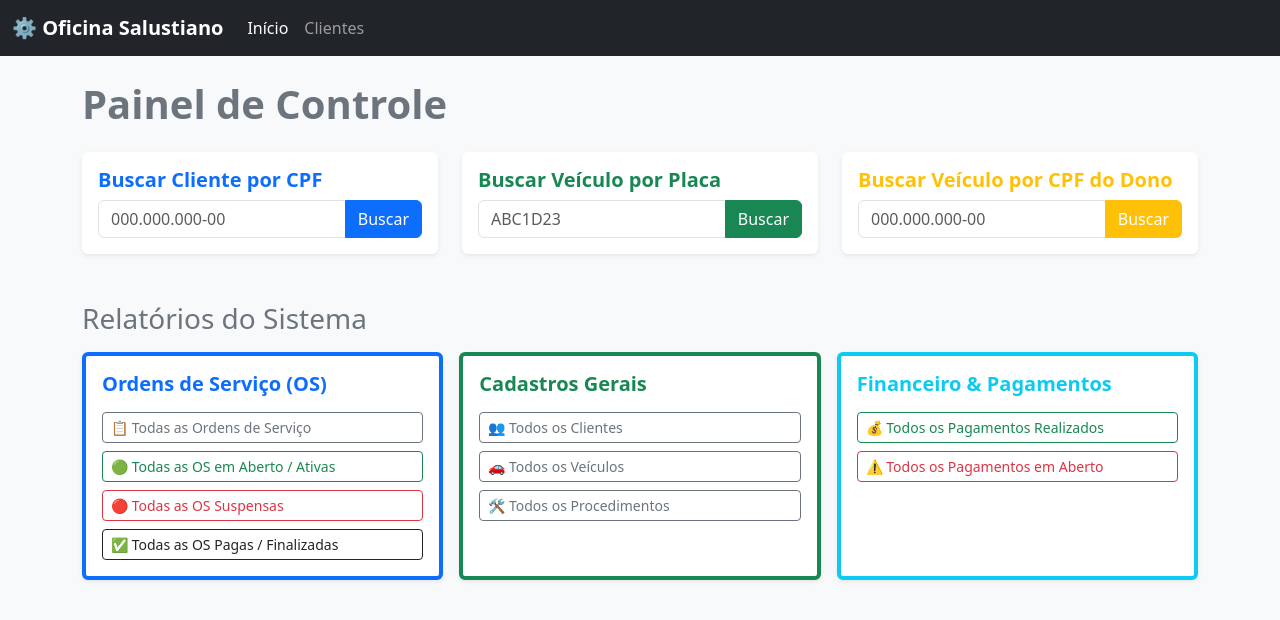
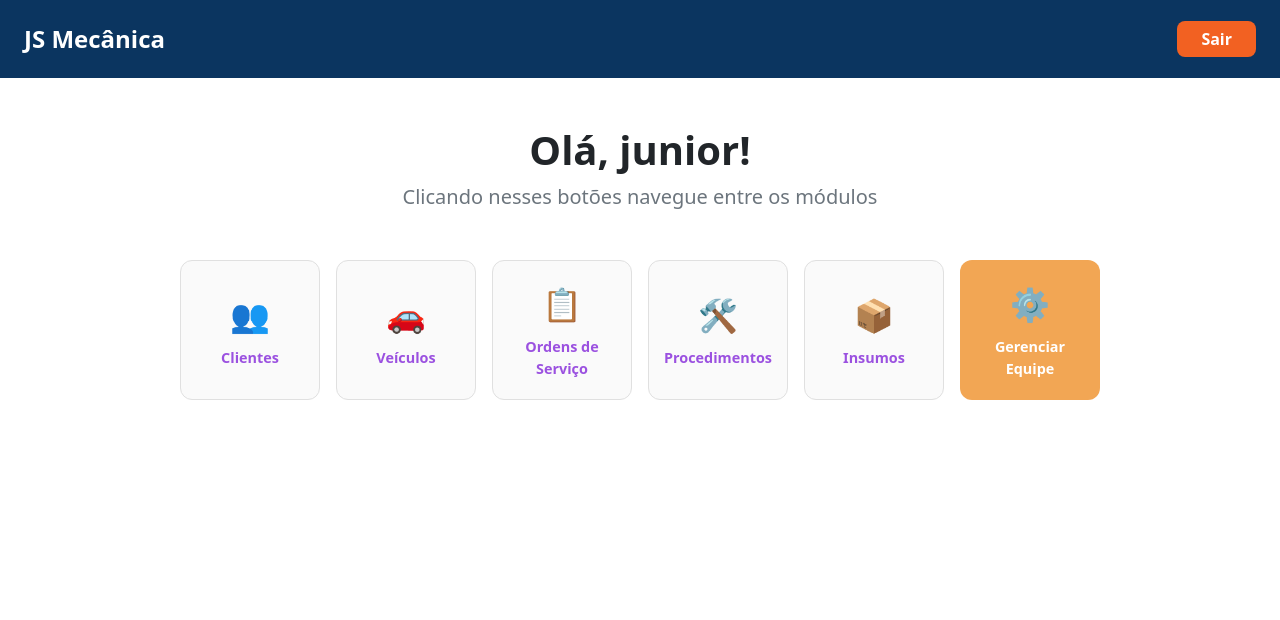
Before and after one commit to josesalustiano/JS_oficina_mecanica, a Django app: page / in a window 1280 px wide. Shown: the top 620 px of the page. Run offline with Django 5.2, Linux system fonts and the light colour scheme.

Commit message:
feat: adiciona nova estética na dashboard

```diff
--- a/oficina/templates/oficina/dashboard.html
+++ b/oficina/templates/oficina/dashboard.html
@@ -3,103 +3,106 @@
 <head>
     <meta charset="UTF-8">
     <meta name="viewport" content="width=device-width, initial-scale=1.0">
-    <title>Dashboard - Oficina Mecânica</title>
+    <title>Dashboard - JS Mecânica</title>
     <link href="https://cdn.jsdelivr.net/npm/bootstrap@5.3.0/dist/css/bootstrap.min.css" rel="stylesheet">
+    <style>
+        /* Estilos personalizados fiéis à sua imagem */
+        .navbar-custom {
+            background-color: #0b3560; /* Azul escuro da sua foto */
+        }
+        .btn-sair {
+            background-color: #f26122; /* Laranja exato do botão Sair */
+            color: white;
+            border: none;
+        }
+        .btn-sair:hover {
+            background-color: #d9531e;
+            color: white;
+        }
+
+        /* Estilização dos Módulos (Botões quadrados) */
+        .module-card {
+            display: flex;
+            flex-direction: column;
+            align-items: center;
+            justify-content: center;
+            width: 140px;
+            height: 140px;
+            background-color: #fafafa;
+            border: 1px solid #e0e0e0;
+            border-radius: 12px;
+            text-decoration: none;
+            transition: transform 0.2s, box-shadow 0.2s;
+        }
+        .module-card:hover {
+            transform: translateY(-3px);
+            box-shadow: 0 4px 10px rgba(0,0,0,0.1);
+        }
+        .module-icon {
+            font-size: 2rem;
+            margin-bottom: 8px;
+        }
+        .module-text {
+            font-size: 0.9rem;
+            font-weight: 700;
+            color: #9b51e0; /* Roxo da sua foto */
+            text-align: center;
+        }
+
+        /* Cartão Especial: Gerenciar Equipe */
+        .module-card-equipe {
+            background-color: #f2a654; /* Laranja claro da sua foto */
+            border: none;
+        }
+        .module-card-equipe .module-text {
+            color: white;
+        }
+    </style>
 </head>
-<body class="bg-light">
+<body class="bg-white">
 
-    <nav class="navbar navbar-expand-lg navbar-dark bg-dark mb-4">
-        <div class="container-fluid">
-            <a class="navbar-brand fw-bold" href="#">⚙️ Oficina Salustiano</a>
-            <div class="collapse navbar-collapse">
-                <ul class="navbar-fluid navbar-nav me-auto mb-2 mb-lg-0">
-                    <li class="nav-item"><a class="nav-link active" href="#">Início</a></li>
-                    <li class="nav-item"><a class="nav-link" href="/clientes/">Clientes</a></li>
-                </ul>
-            </div>
+    <nav class="navbar navbar-custom py-3 mb-5">
+        <div class="container-fluid px-4">
+            <a class="navbar-brand text-white fw-bold fs-4" href="{% url 'Dashboard' %}">JS Mecânica</a>
+            <a href="#" class="btn btn-sair fw-bold px-4 rounded-3">Sair</a>
         </div>
     </nav>
 
-    <div class="container">
-        <h1 class="mb-4 text-secondary fw-bold">Painel de Controle</h1>
+    <div class="container text-center mt-5">
+        <h1 class="fw-bold text-dark mb-2" style="font-size: 2.5rem;">Olá, junior!</h1>
+        <p class="text-secondary mb-5 fs-5">Clicando nesses botões navegue entre os módulos</p>
 
-        <div class="row mb-5">
-            <div class="col-md-4">
-                <div class="card p-3 shadow-sm border-0">
-                    <h5 class="card-title text-primary fw-bold">Buscar Cliente por CPF</h5>
-                    <form method="GET" action="#">
-                        <div class="input-group">
-                            <input type="text" name="busca_cpf" class="form-control" placeholder="000.000.000-00">
-                            <button class="btn btn-primary" type="submit">Buscar</button>
-                        </div>
-                    </form>
-                </div>
-            </div>
-            <div class="col-md-4">
-                <div class="card p-3 shadow-sm border-0">
-                    <h5 class="card-title text-success fw-bold">Buscar Veículo por Placa</h5>
-                    <form method="GET" action="#">
-                        <div class="input-group">
-                            <input type="text" name="busca_placa" class="form-control" placeholder="ABC1D23">
-                            <button class="btn btn-success" type="submit">Buscar</button>
-                        </div>
-                    </form>
-                </div>
-            </div>
-            <div class="col-md-4">
-                <div class="card p-3 shadow-sm border-0">
-                    <h5 class="card-title text-warning fw-bold">Buscar Veículo por CPF do Dono</h5>
-                    <form method="GET" action="#">
-                        <div class="input-group">
-                            <input type="text" name="busca_veiculo_cpf" class="form-control" placeholder="000.000.000-00">
-                            <button class="btn btn-warning text-white" type="submit">Buscar</button>
-                        </div>
-                    </form>
-                </div>
-            </div>
-        </div>
+        <div class="d-flex justify-content-center flex-wrap gap-3">
 
-        <h3 class="mb-3 text-secondary">Relatórios do Sistema</h3>
-        <div class="row g-3">
+            <a href="{% url 'TelaClientes' %}" class="module-card">
+                <span class="module-icon">👥</span>
+                <span class="module-text">Clientes</span>
+            </a>
 
-            <div class="col-md-4">
-                <div class="card shadow-sm h-100 border-start border-primary border-4">
-                    <div class="card-body">
-                        <h5 class="card-title fw-bold text-primary">Ordens de Serviço (OS)</h5>
-                        <div class="d-grid gap-2 mt-3">
-                            <a href="#" class="btn btn-outline-secondary btn-sm text-start">📋 Todas as Ordens de Serviço</a>
-                            <a href="#" class="btn btn-outline-success btn-sm text-start">🟢 Todas as OS em Aberto / Ativas</a>
-                            <a href="#" class="btn btn-outline-danger btn-sm text-start">🔴 Todas as OS Suspensas</a>
-                            <a href="#" class="btn btn-outline-dark btn-sm text-start">✅ Todas as OS Pagas / Finalizadas</a>
-                        </div>
-                    </div>
-                </div>
-            </div>
+            <a href="#" class="module-card">
+                <span class="module-icon">🚗</span>
+                <span class="module-text">Veículos</span>
+            </a>
 
-            <div class="col-md-4">
-                <div class="card shadow-sm h-100 border-start border-success border-4">
-                    <div class="card-body">
-                        <h5 class="card-title fw-bold text-success">Cadastros Gerais</h5>
-                        <div class="d-grid gap-2 mt-3">
-                            <a href="/clientes/" class="btn btn-outline-secondary btn-sm text-start">👥 Todos os Clientes</a>
-                            <a href="#" class="btn btn-outline-secondary btn-sm text-start">🚗 Todos os Veículos</a>
-                            <a href="#" class="btn btn-outline-secondary btn-sm text-start">🛠️ Todos os Procedimentos</a>
-                        </div>
-                    </div>
-                </div>
-            </div>
+            <a href="#" class="module-card">
+                <span class="module-icon">📋</span>
+                <span class="module-text">Ordens de<br>Serviço</span>
+            </a>
 
-            <div class="col-md-4">
-                <div class="card shadow-sm h-100 border-start border-info border-4">
-                    <div class="card-body">
-                        <h5 class="card-title fw-bold text-info">Financeiro & Pagamentos</h5>
-                        <div class="d-grid gap-2 mt-3">
-                            <a href="#" class="btn btn-outline-success btn-sm text-start">💰 Todos os Pagamentos Realizados</a>
-                            <a href="#" class="btn btn-outline-danger btn-sm text-start">⚠️ Todos os Pagamentos em Aberto</a>
-                        </div>
-                    </div>
-                </div>
-            </div>
+            <a href="#" class="module-card">
+                <span class="module-icon">🛠️</span>
+                <span class="module-text">Procedimentos</span>
+            </a>
+
+            <a href="#" class="module-card">
+                <span class="module-icon">📦</span>
+                <span class="module-text">Insumos</span>
+            </a>
+
+            <a href="#" class="module-card module-card-equipe">
+                <span class="module-icon">⚙️</span>
+                <span class="module-text">Gerenciar<br>Equipe</span>
+            </a>
 
         </div>
     </div>
```
